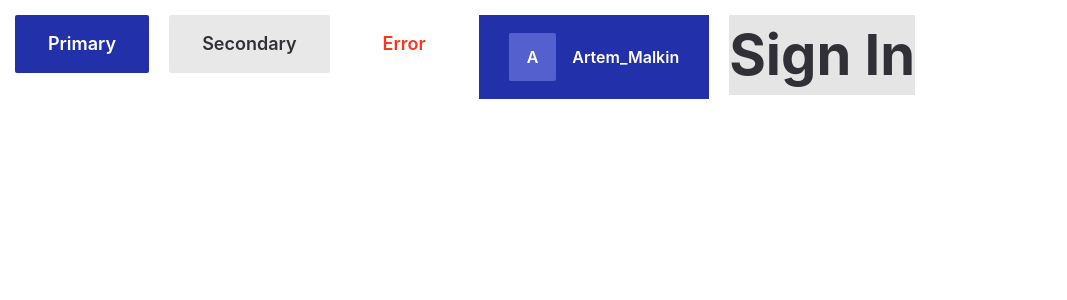
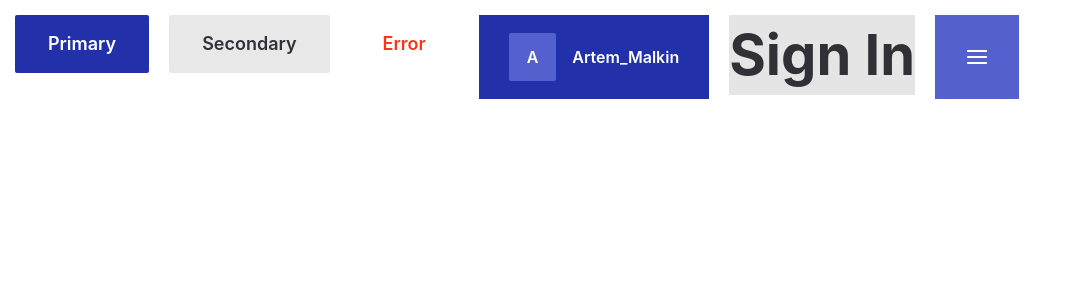
Before and after one commit to LeonidZhukovets/React_TMS, a React (Create React App) app: page / in a window 1280 px wide. Shown: the top 300 px of the page, without its empty margins (0-1067 px from the left). Built offline with nearby package versions, Linux system fonts and the light colour scheme.

Commit message:
add Hamburger component

```diff
--- a/src/App.tsx
+++ b/src/App.tsx
@@ -1,12 +1,15 @@
-import React from "react";
+import React, { useState } from "react";
 
 import Button, { ButtonTypes } from "./Components/Button";
 import UserName from "./Components/UserName";
 //@ts-ignore
 import styles from "./App.module.css";
 import Title from "./Components/Title";
+import Hamburger from "./Components/Hamburger";
 
 const App = () => {
+  const [isOpen, setOpened] = useState(false);
+
   return (
     <div className={styles.container}>
       <Button
@@ -27,6 +30,8 @@ const App = () => {
       <UserName username={"Artem_Malkin"} />
 
       <Title title={"Sign In"} />
+
+      <Hamburger isOpened={isOpen} onClick={() => setOpened(!isOpen)} />
     </div>
   );
 };
--- /dev/null
+++ b/src/Components/Hamburger/Hamburger.module.css
@@ -0,0 +1,19 @@
+.container {
+  width: 84px;
+  height: 84px;
+  background-color: #5360cd;
+  color: #ffffff;
+  display: flex;
+  align-items: center;
+  justify-content: center;
+  cursor: pointer;
+}
+
+.icon {
+  width: 24px;
+  height: 24px;
+}
+
+.iconX {
+  font-size: 22px;
+}
--- /dev/null
+++ b/src/Components/Hamburger/Hamburger.tsx
@@ -0,0 +1,27 @@
+import React, { FC } from "react";
+
+//@ts-ignore
+import styles from "./Hamburger.module.css";
+//@ts-ignore
+import Burger from "./Burger.png";
+
+type HamburgerProps = {
+  isOpened?: boolean;
+  onClick: () => void;
+};
+
+const Hamburger: FC<HamburgerProps> = (props) => {
+  const { isOpened, onClick } = props;
+
+  return (
+    <div className={styles.container} onClick={onClick}>
+      {isOpened ? (
+        <span className={styles.iconX}>X</span>
+      ) : (
+        <img src={Burger} alt={"logo"} className={styles.icon}></img>
+      )}
+    </div>
+  );
+};
+
+export default Hamburger;
--- /dev/null
+++ b/src/Components/Hamburger/index.ts
@@ -0,0 +1 @@
+export { default } from './Hamburger';
```
Also changed, not shown: src/Components/Hamburger/Burger.png (added).
